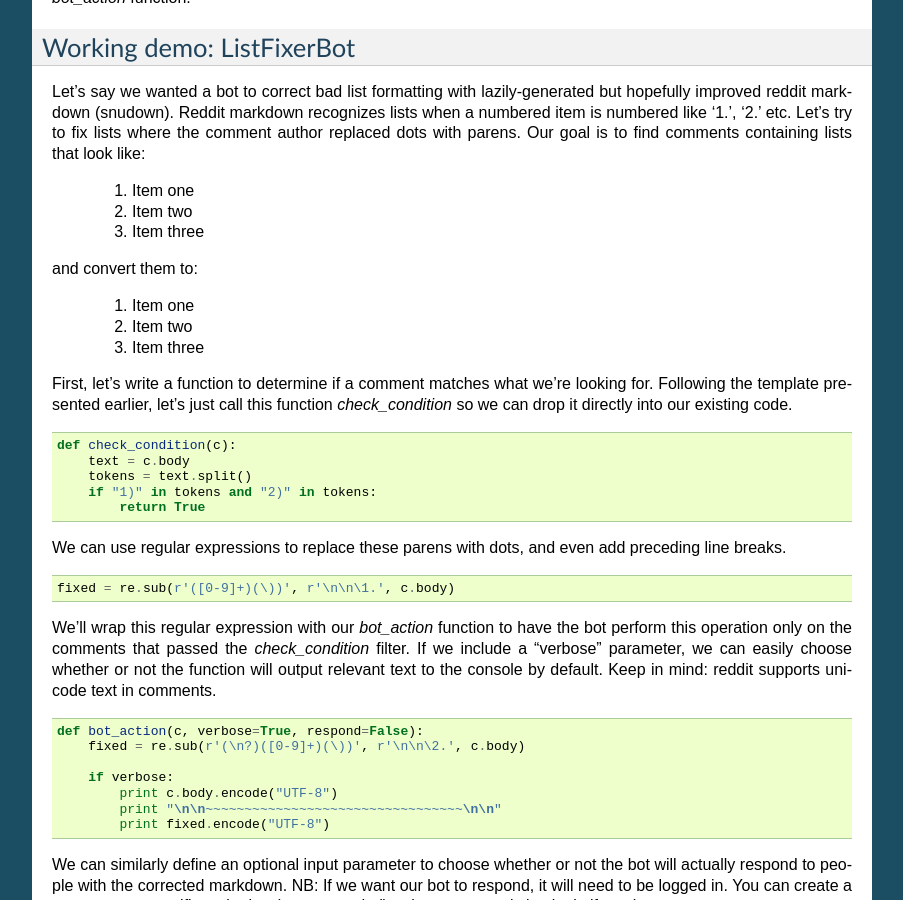
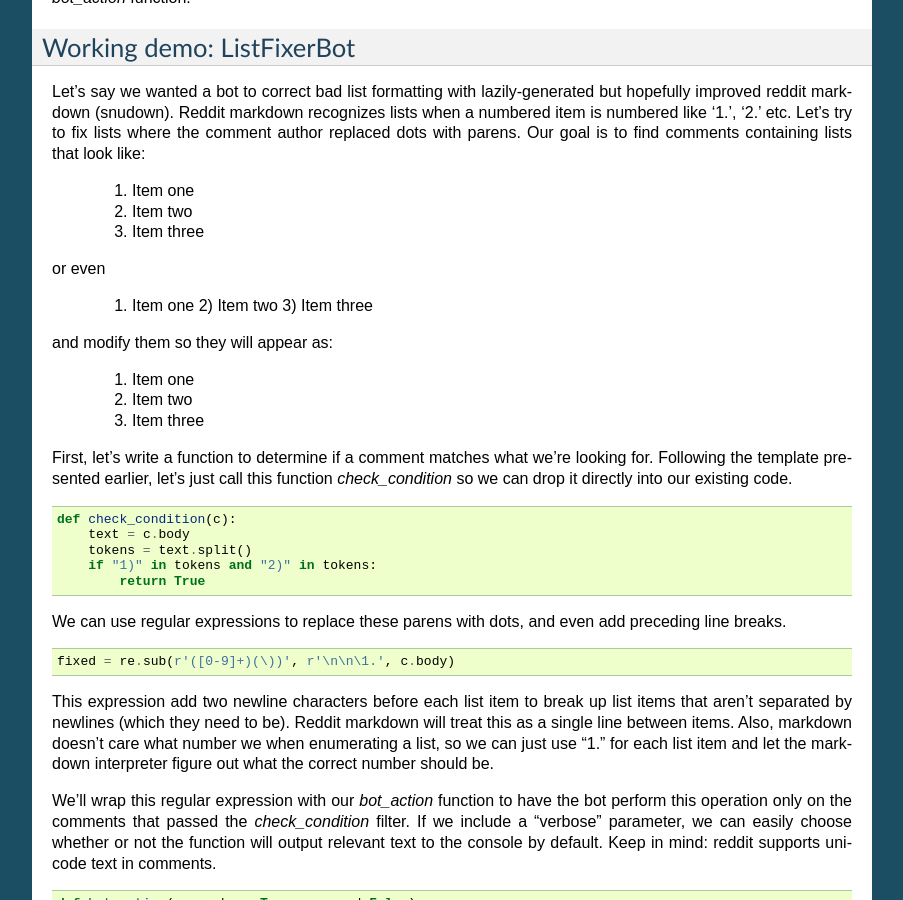
Before and after one commit to praw-dev/praw, a Sphinx documentation site: the page built from docs/pages/call_and_response_bot.rst, in a window 1280 px wide and 900 px high, scrolled down 588 px. Shown: the whole window, without its empty margins (198-1101 px from the left). Built offline with Sphinx 7.4.7, drawn with Linux system fonts in a browser that asks for light colours.

Commit message:
Added some explanation to the functioning of a regular expression in docs.

```diff
--- a/docs/pages/call_and_response_bot.rst
+++ b/docs/pages/call_and_response_bot.rst
@@ -54,7 +54,12 @@ comments containing lists that look like:
 
     3) Item three
 
-and convert them to:
+or even
+
+
+    1) Item one 2) Item two 3) Item three
+
+and modify them so they will appear as:
 
    1. Item one
 
@@ -80,6 +85,13 @@ preceding line breaks.
 .. code-block:: python
 
     fixed = re.sub(r'([0-9]+)(\))', r'\n\n\1.', c.body)
+
+This expression add two newline characters before each list item to break up
+list items that aren't separated by newlines (which they need to be). Reddit
+markdown will treat this as a single line between items. Also, markdown doesn't
+care what number we when enumerating a list, so we can just use "1." for each
+list item and let the markdown interpreter figure out what the correct number
+should be.
 
 We'll wrap this regular expression with our `bot_action` function to have the
 bot perform this operation only on the comments that passed the
```
